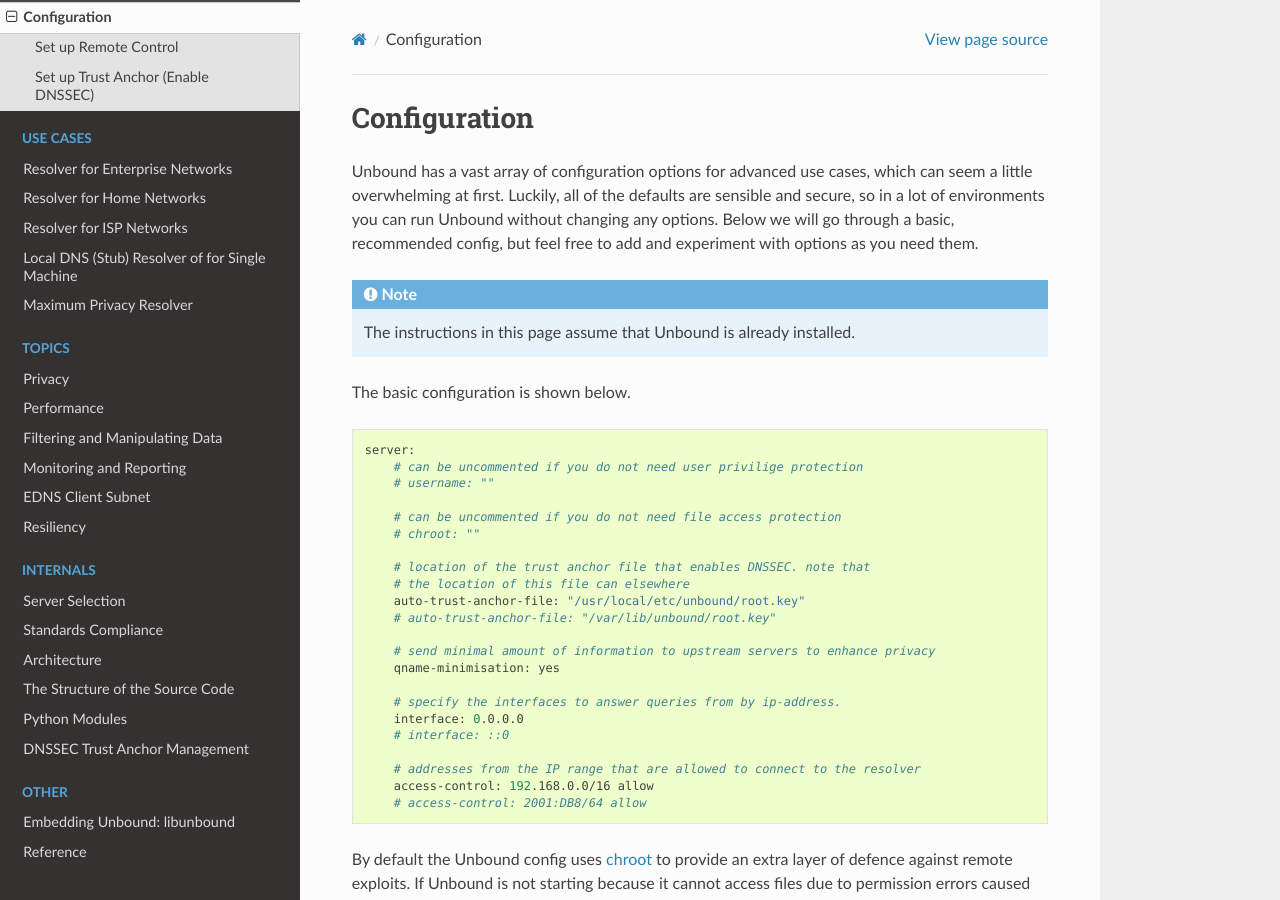
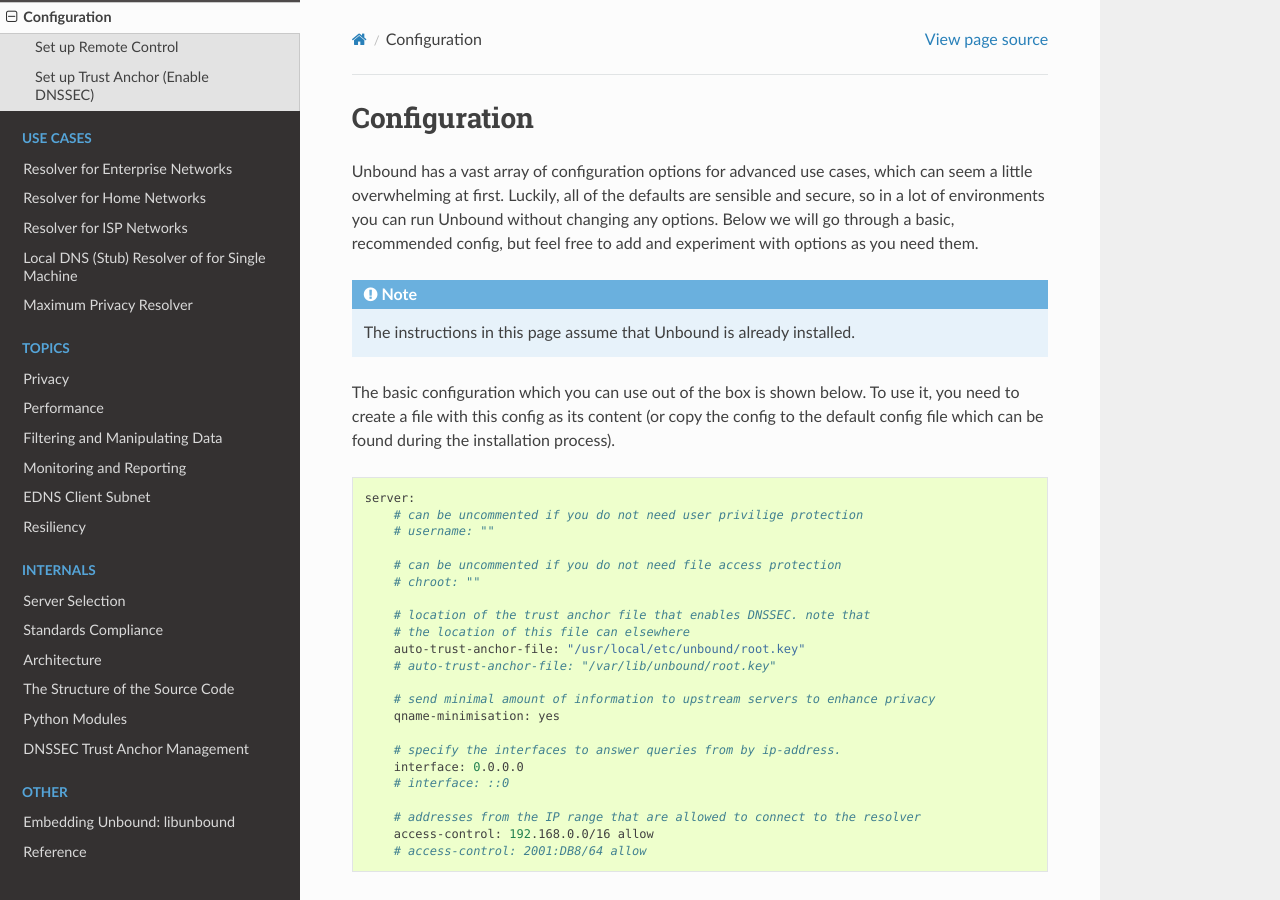
Before and after one commit to NLnetLabs/unbound-manual, a Sphinx documentation site: the page built from source/getting-started/configuration.rst, in a window 1280 px wide and 900 px high. Built offline with Sphinx 7.4.7 and the Read the Docs theme 2.0.0, drawn with Linux system fonts in a browser that asks for light colours.

Commit message:
clear up config use

```diff
--- a/source/getting-started/configuration.rst
+++ b/source/getting-started/configuration.rst
@@ -9,7 +9,7 @@
 
 .. Note:: The instructions in this page assume that Unbound is already installed.
 
-The basic configuration is shown below.
+The basic configuration which you can use out of the box is shown below. To use it, you need to create a file with this config as its content (or copy the config to the default config file which can be found during the installation process).
 
 .. code:: bash
 
```
